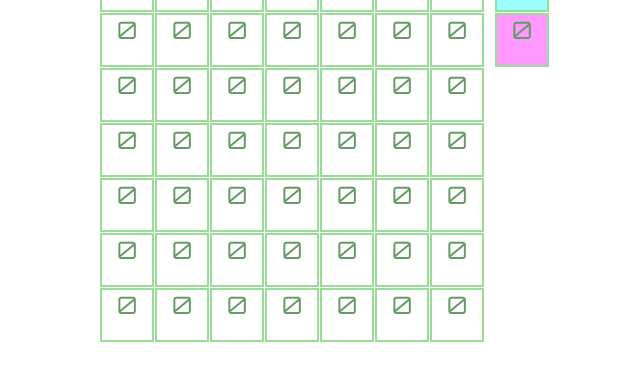
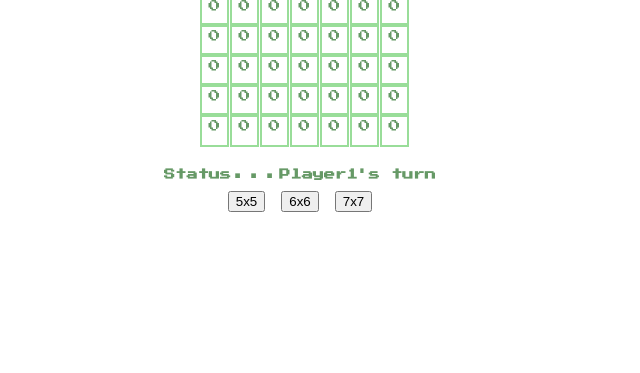
Before and after one commit to ryo-watanabe/stackspread, a plain HTML site: page contents/index.html in a window 1280 px wide. Shown: the part 121-494 px from the top of the page, without its empty margins (340-980 px from the left). Drawn offline with Linux system fonts and the light colour scheme.

Commit message:
Fonts and layouts.

```diff
--- a/contents/index.html
+++ b/contents/index.html
@@ -1,7 +1,7 @@
 <head>
 <link rel="stylesheet" type="text/css" href="style.css">
-<link href="https://fonts.googleapis.com/css?family=Orbitron&display=swap" rel="stylesheet">
-<script type="text/javascript" src="http.js"></script>
+<!-- <link href="https://fonts.googleapis.com/css?family=Orbitron&display=swap" rel="stylesheet"> -->
+<link href="https://fonts.googleapis.com/css?family=Press+Start+2P&display=swap" rel="stylesheet">
 <script type="text/javascript" src="script.js"></script>
 <meta name=”viewport” content=”width=device-width, initial-scale=1, minimum-scale=1, maximum-scale=1, user-scalable=no”>
 </head>
@@ -15,9 +15,9 @@
 		<span id=status>Status</span>...<span id=message>Message</span>
 	</h1><h1>
 		<!-- <button id=undobtn onclick="undo()">Undo</button> / -->
-		<button id=savebtn onclick="newgame(5)">5x5</button> /
-		<button id=savebtn onclick="newgame(6)">6x6</button> /
-		<button id=savebtn onclick="newgame(7)">7x7</button> /
+		<button id=savebtn onclick="newgame(5)">5x5</button>
+		<button id=savebtn onclick="newgame(6)">6x6</button>
+		<button id=savebtn onclick="newgame(7)">7x7</button>
 		<input type="file" id="getfile" accept=".json" style="display: none;" />
 	</h1>
 	</div>
--- a/contents/script.js
+++ b/contents/script.js
@@ -46,7 +46,8 @@ function draw_board() {
 	var tb = document.getElementById("board");
 	// clear game board
 	while (tb.firstChild) tb.removeChild(tb.firstChild);
-	var offset = (7 - dim)*25;
+	var offset = (7 - dim)*12;
+	var step = 30;
 
 	for (var i = 0; i < dim; i++) {
 		for (var j = 0; j < dim; j++) {
@@ -54,8 +55,8 @@ function draw_board() {
 			// cells
 			var cell = document.createElement("div");
 			cell.className = "cell";
-			cell.style.top = j * 55 + offset;
-			cell.style.left = i * 55 + offset;
+			cell.style.top = j * step + offset;
+			cell.style.left = i * step + offset;
 			cell.id = String(i) + String(j);
 			cell.innerHTML = board[i][j];
 			addattr(cell);
@@ -67,14 +68,14 @@ function draw_board() {
 	var score_plus = document.createElement("div");
 	score_plus.className = "cell stack_plus";
 	score_plus.style.top = offset;
-	score_plus.style.left = dim * 55 + 10 + offset;
+	score_plus.style.left = dim * step + 10 + offset;
 	score_plus.id = "score_plus";
 	score_plus.innerHTML = score(1);
 	tb.appendChild(score_plus);
 	var score_minus = document.createElement("div");
 	score_minus.className = "cell stack_minus";
-	score_minus.style.top = 55 + offset;
-	score_minus.style.left = dim * 55 + 10 + offset;
+	score_minus.style.top = step + offset;
+	score_minus.style.left = dim * step + 10 + offset;
 	score_minus.id = "score_minus";
 	score_minus.innerHTML = score(-1);
 	tb.appendChild(score_minus);
--- a/contents/style.css
+++ b/contents/style.css
@@ -1,36 +1,39 @@
 html {
 	text-align: center;
-	font-size: 100%;
-	font-family: 'Orbitron', sans-serif;
+	font-size: 50%;
+	//font-family: 'Orbitron', sans-serif;
+	font-family: 'Press Start 2P', system-ui;
 	//background-color: #447744;
 	//color: #dddddd;
 	color: #669966;
 }
 h1.title {
-	font-size: 300%;
+	font-size: 200%;
 	margin-bottom: 10px;
 }
-table {
-        border-collapse: collapse;
-        margin: 0 auto;
+span {
+	font-size: 70%;
 }
 div {
 	align: center;
 	margin: 0 auto;
 }
 div#board {
-	width: 400;
-	height: 400;
+	width: 200;
+	height: 200;
 	position: relative;
 	display: inline-block;
+	margin-top: 20px;
+	margin-bottom: 20px;
+	font-size: 150%;
 }
 div.cell {
         text-align: center;
-	width: 50px;
-	height: 50px;
+	width: 25px;
+	height: 25px;
 	border: 2px #99dd99 solid;
-	font-size: x-large;
 	position: absolute;
+	padding-top: 5px;
 }
 div.hover_plus {
         background-color: #00ffff;
```
